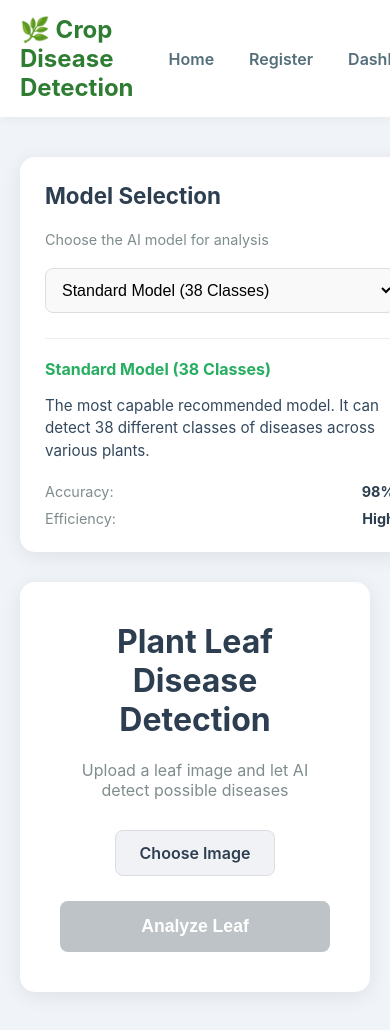
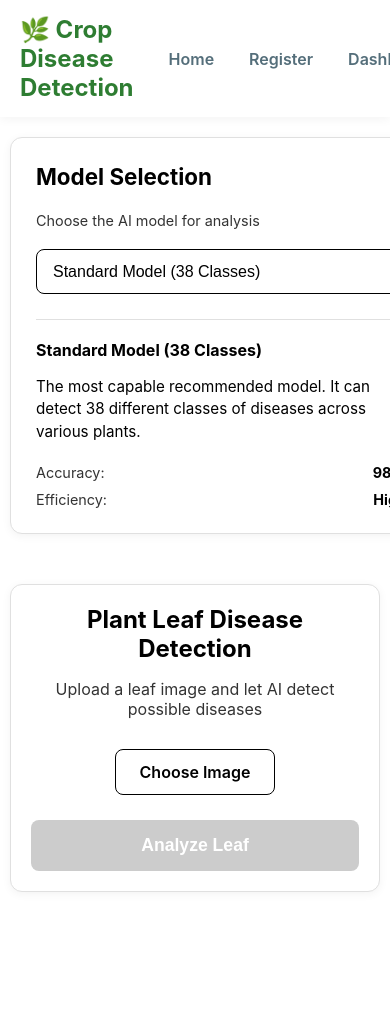
Before and after one commit to kammeows/crop_disease_capstone_project, a React (Create React App) app in the folder client/: page /dashboard in a window 390 px wide. Shown: the top 1030 px of the page. After the commit the page ends 921 px from the top, so only its background shows below. Built offline with nearby package versions, Linux system fonts and the light colour scheme; sample sign-in values are in the browser's storage.

Commit message:
add responsiveness

```diff
--- a/client/src/pages/Dashboard.css
+++ b/client/src/pages/Dashboard.css
@@ -1,9 +1,10 @@
 .dashboard-container {
   min-height: calc(100vh - 80px);
-  background-color: #f0f4f8;
+  background-color: #ffffff; /* Set to white */
   padding: 40px 20px;
   display: flex;
   justify-content: center;
+  color: #000000; /* Set text to black */
 }
 
 .dashboard-layout {
@@ -15,10 +16,11 @@
 
 .sidebar {
   flex: 0 0 300px;
-  background: white;
+  background: #ffffff; /* White background */
   padding: 25px;
-  border-radius: 15px;
-  box-shadow: 0 4px 20px rgba(0, 0, 0, 0.08);
+  border-radius: 12px;
+  border: 1px solid #e0e0e0; /* Subtle border for separation */
+  box-shadow: 0 2px 10px rgba(0, 0, 0, 0.05);
   height: fit-content;
   position: sticky;
   top: 100px;
@@ -31,12 +33,12 @@
 
 .sidebar h3 {
   margin-top: 0;
-  color: #2c3e50;
+  color: #000000; /* Black text */
   font-size: 1.4rem;
 }
 
 .sidebar-subtitle {
-  color: #7f8c8d;
+  color: #333333; /* Dark gray for subtitle */
   font-size: 0.9rem;
   margin-bottom: 20px;
 }
@@ -45,32 +47,28 @@
   width: 100%;
   padding: 12px;
   border-radius: 8px;
-  border: 1px solid #dcdde1;
-  background-color: #f9f9f9;
+  border: 1px solid #000000; /* Black border */
+  background-color: #ffffff;
+  color: #000000;
   font-size: 1rem;
   margin-bottom: 25px;
   cursor: pointer;
   outline: none;
-  transition: border-color 0.3s;
-}
-
-.model-select:focus {
-  border-color: #27ae60;
 }
 
 .model-details {
-  border-top: 1px solid #eee;
+  border-top: 1px solid #e0e0e0;
   padding-top: 20px;
 }
 
 .model-details h4 {
   margin: 0 0 10px 0;
-  color: #27ae60;
+  color: #000000;
 }
 
 .model-desc {
   font-size: 0.95rem;
-  color: #34495e;
+  color: #000000;
   line-height: 1.5;
   margin-bottom: 20px;
 }
@@ -88,29 +86,30 @@
 }
 
 .stat-item span {
-  color: #7f8c8d;
+  color: #333333;
 }
 
 .stat-item strong {
-  color: #2c3e50;
+  color: #000000;
 }
 
 .dashboard-card {
-  background: white;
+  background: #ffffff;
   padding: 40px;
-  border-radius: 15px;
-  box-shadow: 0 4px 20px rgba(0, 0, 0, 0.08);
+  border-radius: 12px;
+  border: 1px solid #e0e0e0;
+  box-shadow: 0 2px 10px rgba(0, 0, 0, 0.05);
   text-align: center;
 }
 
 .dashboard-card h1 {
   margin-top: 0;
-  color: #2c3e50;
+  color: #000000;
   font-size: 2rem;
 }
 
 .subtitle {
-  color: #7f8c8d;
+  color: #333333;
   margin-bottom: 30px;
 }
 
@@ -130,26 +129,26 @@ input[type="file"] {
   display: inline-block;
   padding: 12px 24px;
   cursor: pointer;
-  background-color: #f1f2f6;
-  color: #2c3e50;
+  background-color: #ffffff;
+  color: #000000;
   border-radius: 8px;
   font-weight: 600;
   transition: all 0.3s;
-  border: 1px solid #dcdde1;
+  border: 1px solid #000000;
 }
 
 .custom-file-upload:hover {
-  background-color: #dfe4ea;
+  background-color: #f0f0f0;
 }
 
 .file-name {
   font-size: 0.85rem;
-  color: #7f8c8d;
+  color: #000000;
 }
 
 .preview-section {
   margin: 20px 0;
-  border: 2px dashed #dcdde1;
+  border: 2px dashed #000000;
   border-radius: 12px;
   padding: 10px;
   display: inline-block;
@@ -157,14 +156,14 @@ input[type="file"] {
 
 .preview-section img {
   max-width: 100%;
-  max-height: 300px;
+  max-height: 400px;
   border-radius: 8px;
   display: block;
 }
 
 .analyze-btn {
-  background-color: #27ae60;
-  color: white;
+  background-color: #000000; /* Black button */
+  color: #ffffff; /* White text */
   border: none;
   padding: 15px 40px;
   font-size: 1.1rem;
@@ -181,12 +180,12 @@ input[type="file"] {
 }
 
 .analyze-btn:hover:not(:disabled) {
-  background-color: #219150;
+  background-color: #333333;
   transform: translateY(-2px);
 }
 
 .analyze-btn:disabled {
-  background-color: #bdc3c7;
+  background-color: #cccccc;
   cursor: not-allowed;
 }
 
@@ -207,24 +206,23 @@ input[type="file"] {
   margin-top: 35px;
   padding: 30px;
   background-color: #ffffff;
-  border: 1px solid #e1e8ed;
+  border: 1px solid #000000;
   border-radius: 12px;
   text-align: left;
-  box-shadow: 0 4px 12px rgba(0,0,0,0.05);
 }
 
 .result-header {
   display: flex;
   justify-content: space-between;
   align-items: center;
-  border-bottom: 2px solid #f1f4f6;
+  border-bottom: 2px solid #e0e0e0;
   padding-bottom: 15px;
   margin-bottom: 25px;
 }
 
 .result-header h3 {
   margin: 0;
-  color: #2c3e50;
+  color: #000000;
 }
 
 .status-badge {
@@ -233,16 +231,17 @@ input[type="file"] {
   font-size: 0.85rem;
   font-weight: 700;
   text-transform: uppercase;
+  border: 1px solid #000000;
 }
 
 .status-badge.healthy {
-  background-color: #e8f5e9;
-  color: #2e7d32;
+  background-color: #ffffff;
+  color: #000000;
 }
 
 .status-badge.diseased {
-  background-color: #ffebee;
-  color: #c62828;
+  background-color: #000000;
+  color: #ffffff;
 }
 
 .result-main {
@@ -256,24 +255,27 @@ input[type="file"] {
   display: flex;
   align-items: center;
   gap: 15px;
+  flex-wrap: wrap; /* Added for responsiveness */
 }
 
 .result-item label {
   font-weight: 600;
-  color: #7f8c8d;
+  color: #000000;
   min-width: 100px;
 }
 
 .prediction-text {
   font-size: 1.4rem;
   font-weight: 800;
-  color: #27ae60;
+  color: #000000;
 }
 
 .confidence-bar-container {
   flex: 1;
+  min-width: 200px; /* Added for responsiveness */
   height: 20px;
-  background-color: #ecf0f1;
+  background-color: #f0f0f0;
+  border: 1px solid #000000;
   border-radius: 10px;
   position: relative;
   overflow: hidden;
@@ -281,7 +283,7 @@ input[type="file"] {
 
 .confidence-bar {
   height: 100%;
-  background: linear-gradient(90deg, #27ae60, #2ecc71);
+  background-color: #000000;
   transition: width 0.8s ease-out;
 }
 
@@ -292,11 +294,14 @@ input[type="file"] {
   transform: translateY(-50%);
   font-size: 0.75rem;
   font-weight: 700;
-  color: #2c3e50;
+  color: #000000;
+  mix-blend-mode: difference; /* Ensures visibility on black bar */
+  filter: invert(1);
 }
 
 .disease-info-section {
-  background-color: #f8f9fa;
+  background-color: #ffffff;
+  border: 1px solid #e0e0e0;
   padding: 20px;
   border-radius: 10px;
   margin-bottom: 25px;
@@ -304,34 +309,34 @@ input[type="file"] {
 
 .disease-info-section h4 {
   margin-top: 0;
-  color: #2c3e50;
+  color: #000000;
   margin-bottom: 10px;
 }
 
 .disease-info-section p {
-  color: #546e7a;
+  color: #000000;
   line-height: 1.6;
   margin: 0;
 }
 
 .disease-details-grid {
   display: grid;
-  grid-template-columns: repeat(auto-fit, minmax(250px, 1fr));
+  grid-template-columns: repeat(auto-fit, minmax(280px, 1fr));
   gap: 20px;
 }
 
 .info-block {
   background-color: white;
-  border: 1px solid #f1f4f6;
+  border: 1px solid #e0e0e0;
   padding: 15px;
   border-radius: 10px;
 }
 
 .info-block h4 {
   margin-top: 0;
-  color: #27ae60;
+  color: #000000;
   font-size: 1rem;
-  border-bottom: 1px solid #f1f4f6;
+  border-bottom: 1px solid #e0e0e0;
   padding-bottom: 8px;
   margin-bottom: 12px;
 }
@@ -342,7 +347,7 @@ input[type="file"] {
 }
 
 .info-block li {
-  color: #546e7a;
+  color: #000000;
   font-size: 0.9rem;
   margin-bottom: 8px;
   line-height: 1.4;
@@ -357,6 +362,7 @@ input[type="file"] {
   to { opacity: 1; transform: translateY(0); }
 }
 
+/* Responsiveness Fixes */
 @media (max-width: 992px) {
   .dashboard-layout {
     flex-direction: column;
@@ -366,5 +372,30 @@ input[type="file"] {
     position: static;
     flex: none;
     width: 100%;
+    margin-bottom: 20px;
+  }
+
+  .dashboard-container {
+    padding: 20px 10px;
   }
 }
+
+@media (max-width: 600px) {
+  .dashboard-card {
+    padding: 20px;
+  }
+
+  .dashboard-card h1 {
+    font-size: 1.5rem;
+  }
+
+  .prediction-text {
+    font-size: 1.2rem;
+  }
+
+  .result-header {
+    flex-direction: column;
+    align-items: flex-start;
+    gap: 10px;
+  }
+}
```
Also changed, not shown: 1 other file (tests, documents, lock files or other folders).
